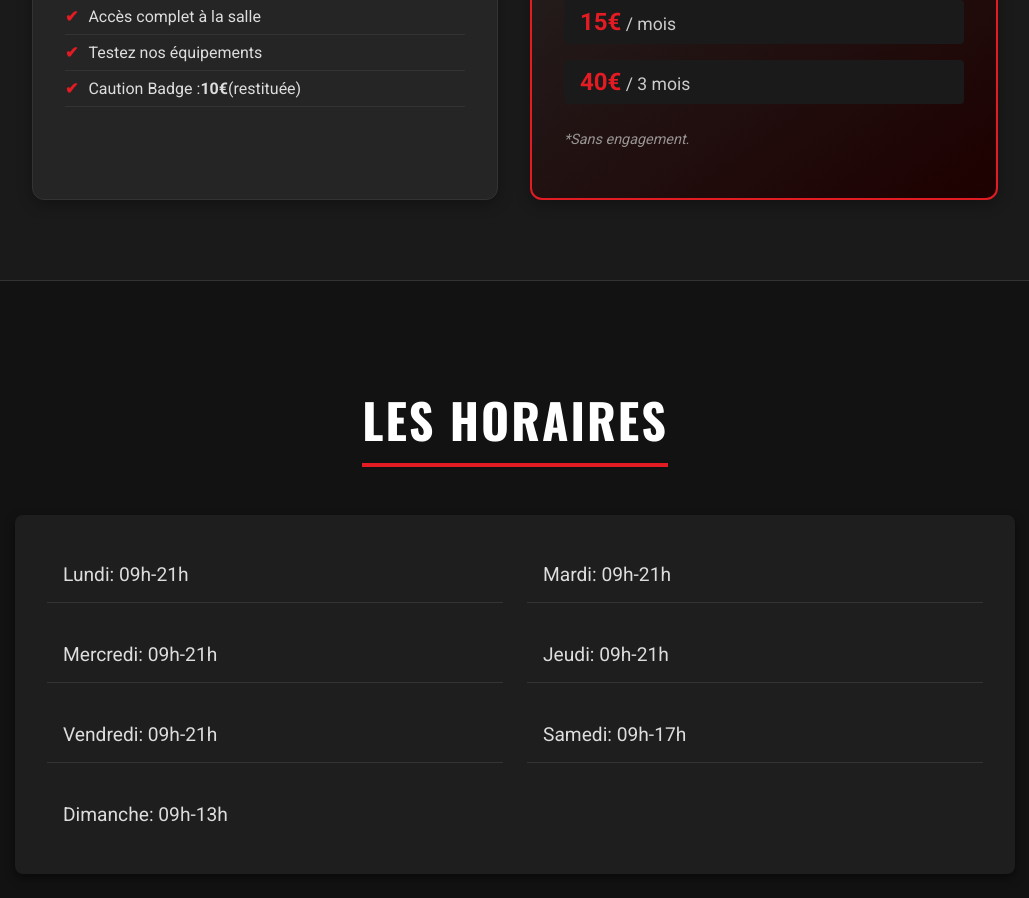
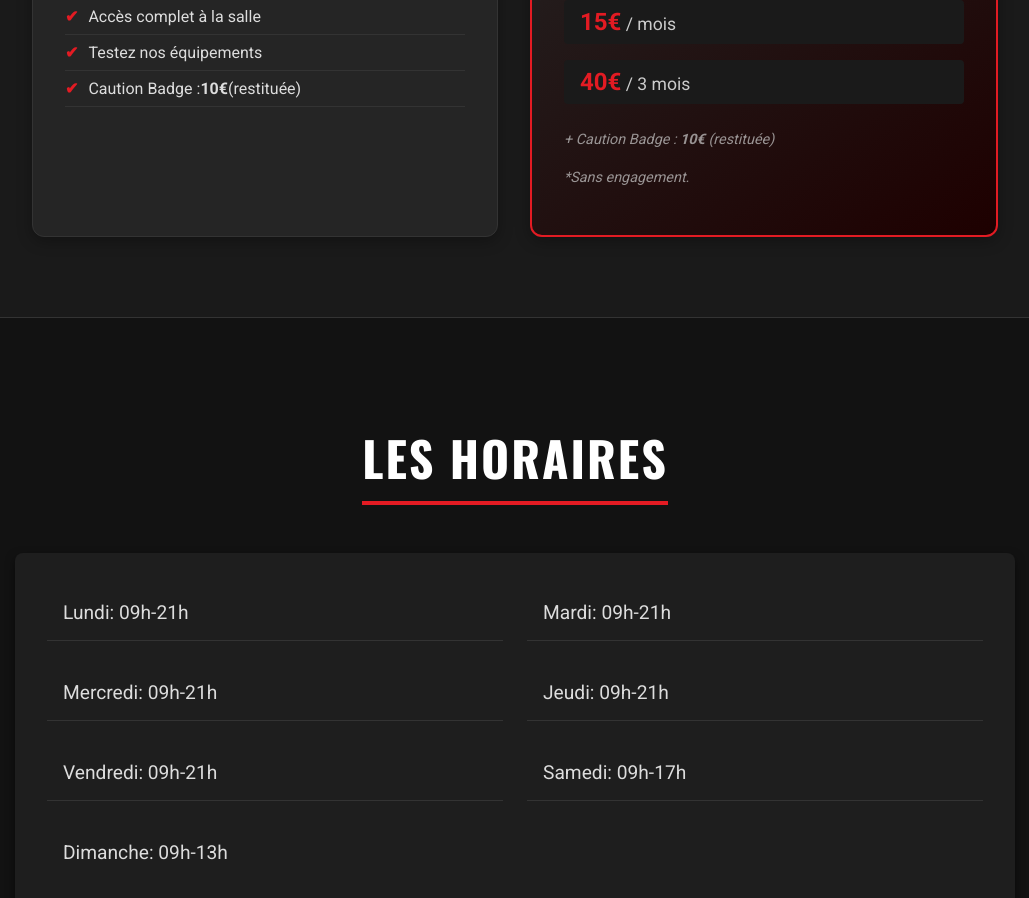
Before and after one commit to UlrichCedric/Webiste-Mh, a React (Create React App) app in the folder website-mh/: page / in a window 1280 px wide. Shown: the part 1800-2698 px from the top of the page, without its empty margins (125-1154 px from the left). Built offline with nearby package versions, Linux system fonts and the light colour scheme.

Commit message:
update: add badge fee to subscription card

```diff
--- a/website-mh/src/components/Membership/Membership.js
+++ b/website-mh/src/components/Membership/Membership.js
@@ -29,6 +29,9 @@ const Membership = () => {
                 <span className="amount">40€</span> / 3 mois
               </div>
             </div>
+            <p className="note">
+              + Caution Badge : <strong>10€</strong> (restituée)
+            </p>
             <p className="note">*Sans engagement.</p>
           </div>
         </div>
```
